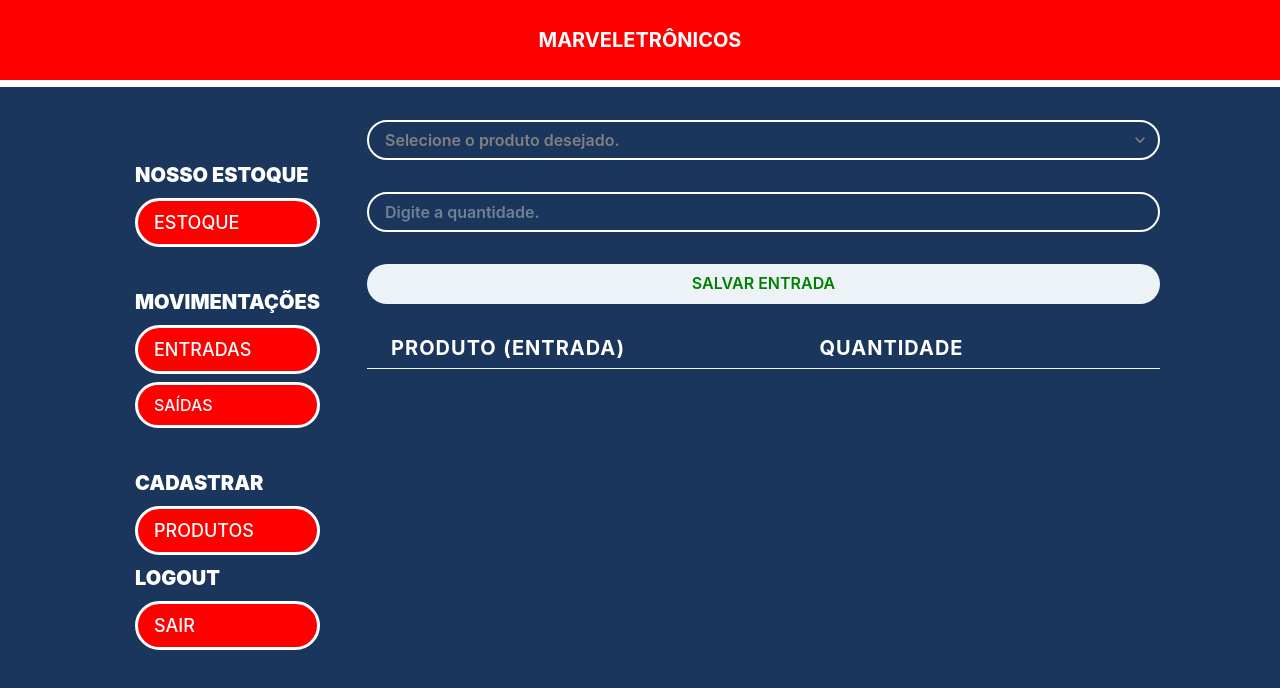
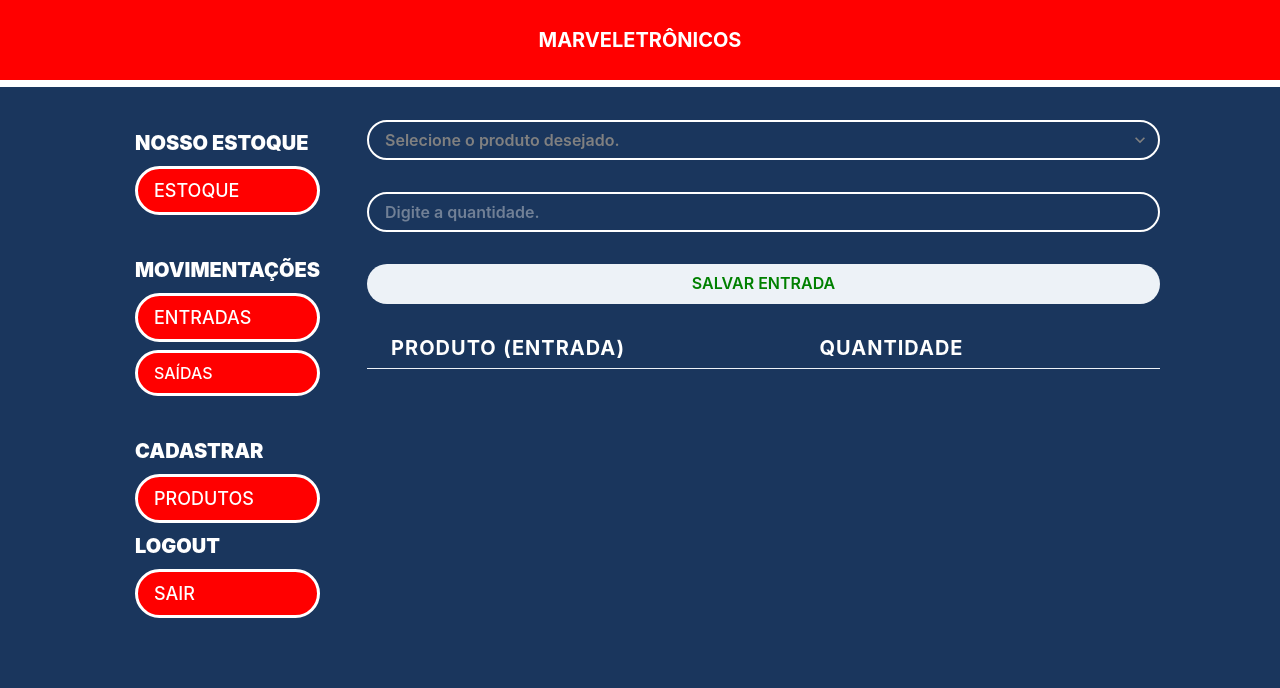
Before and after one commit to joaopedroaraujoinacio/ANALISE-E-PROJETO-DE-SISTEMA, a Next.js app: page /stockEntries in a window 1280 px wide. Shown: the top 688 px of the page. Built offline with nearby package versions, Linux system fonts and the light colour scheme.

Commit message:
ajuste no sidebarnav

```diff
--- a/src/components/SidebarNav.js
+++ b/src/components/SidebarNav.js
@@ -7,7 +7,7 @@ const SidebarNav = () => {
     const { asPath } = useRouter();
 
     return (
-        <Box background="#1A365D" py="10" px="15">
+        <Box background="#1A365D" py="1" px="15" mt="1">
             <Stack spacing="10">
                 <Stack>
                     <Text fontSize="20px" fontWeight="black" color="white">
```
